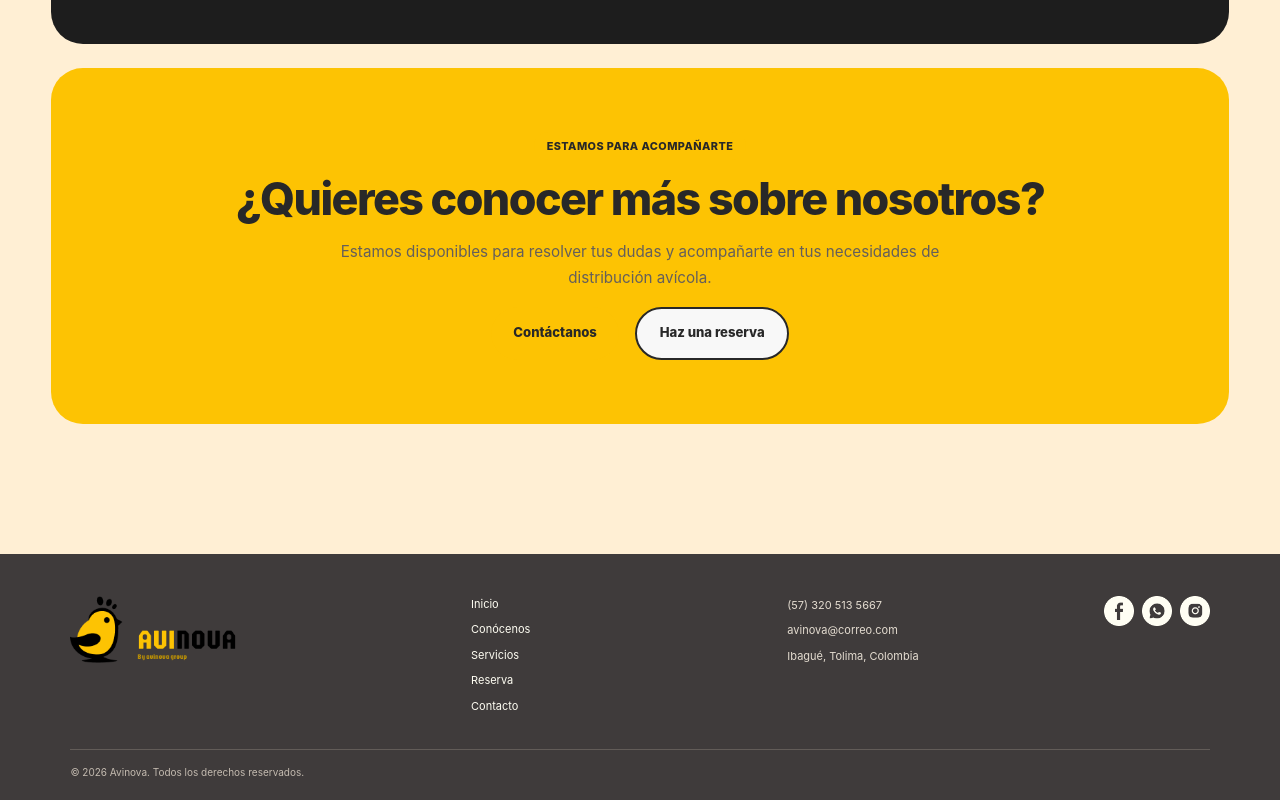
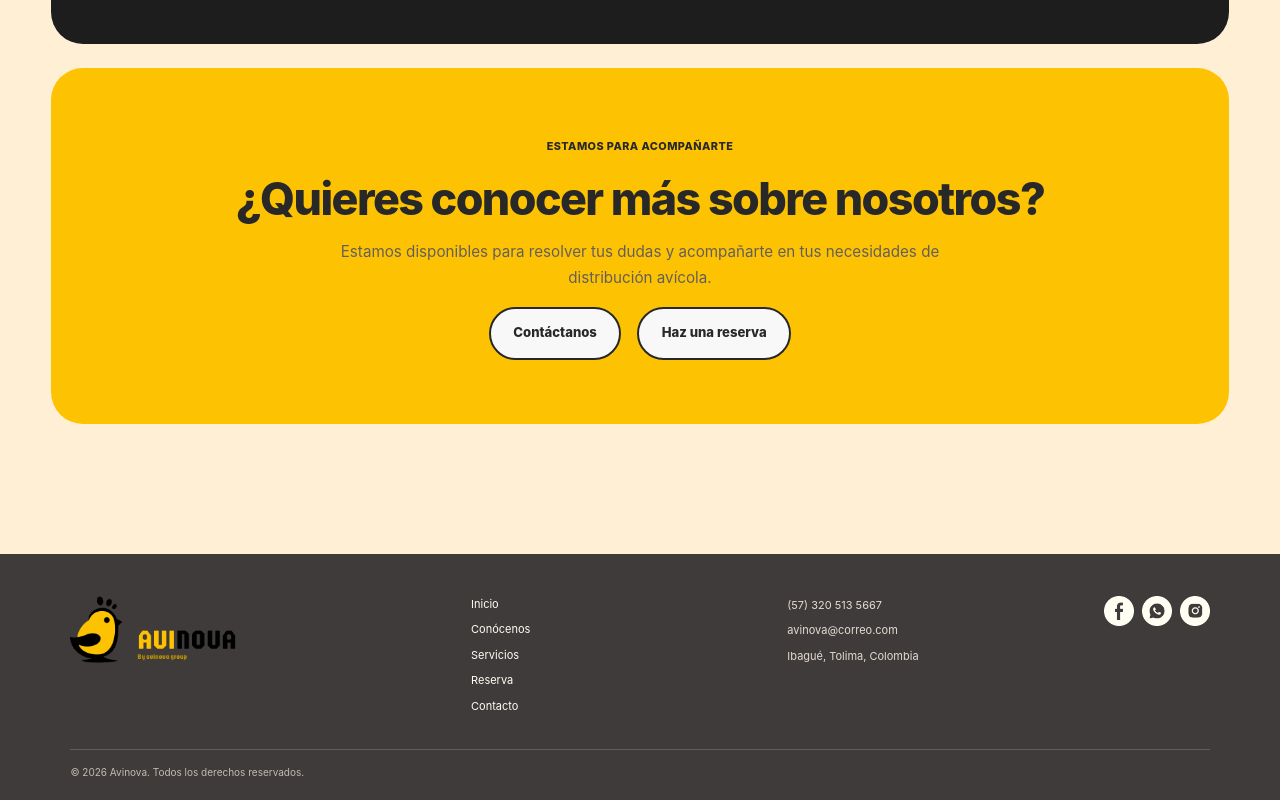
Before and after one commit to jebolanosgr-droid/desarrollo-web-distribuidora-av, a Next.js app: page /conocenos in a window 1280 px wide. Shown: the part 3438-4238 px from the top of the page. Built offline with nearby package versions, Linux system fonts and the light colour scheme.

Commit message:
feat: update contact button styles in ConocenosPage component
V0-Chat-Id: hGHREshWjT2

```diff
--- a/app/conocenos/page.tsx
+++ b/app/conocenos/page.tsx
@@ -70,7 +70,7 @@ export default function ConocenosPage() {
 
       <section className="conocenos-proposal"><div className="conocenos-proposal-image"><img src="/assets/img/conocenos-propuesta-ref.png" alt="Trabajador de Avinova Group llevando una caja de pollitos" loading="lazy" /></div><div className="conocenos-proposal-content"><h2>Llevando genética de excelencia<br />al Caquetá</h2><p>Trabajamos para que cada cliente reciba productos confiables, con logística organizada y atención cercana</p><div className="conocenos-benefits">{benefits.map(([icon, title]) => <div key={title}><img src={`/assets/img/icons/${icon}.png`} alt="" aria-hidden="true" /><strong>{title}</strong></div>)}</div></div></section>
 
-      <section className="conocenos-contact"><span className="conocenos-kicker">ESTAMOS PARA ACOMPAÑARTE</span><h2>¿Quieres conocer más sobre nosotros?</h2><p>Estamos disponibles para resolver tus dudas y acompañarte en tus necesidades de distribución avícola.</p><div><a className="conocenos-button" href="/#contacto">Contáctanos</a><a className="conocenos-button conocenos-button-outline" href="/reserva">Haz una reserva</a></div></section>
+      <section className="conocenos-contact"><span className="conocenos-kicker">ESTAMOS PARA ACOMPAÑARTE</span><h2>¿Quieres conocer más sobre nosotros?</h2><p>Estamos disponibles para resolver tus dudas y acompañarte en tus necesidades de distribución avícola.</p><div><a className="conocenos-button conocenos-button-outline" href="/#contacto">Contáctanos</a><a className="conocenos-button conocenos-button-outline" href="/reserva">Haz una reserva</a></div></section>
     </main>
   )
 }
```
